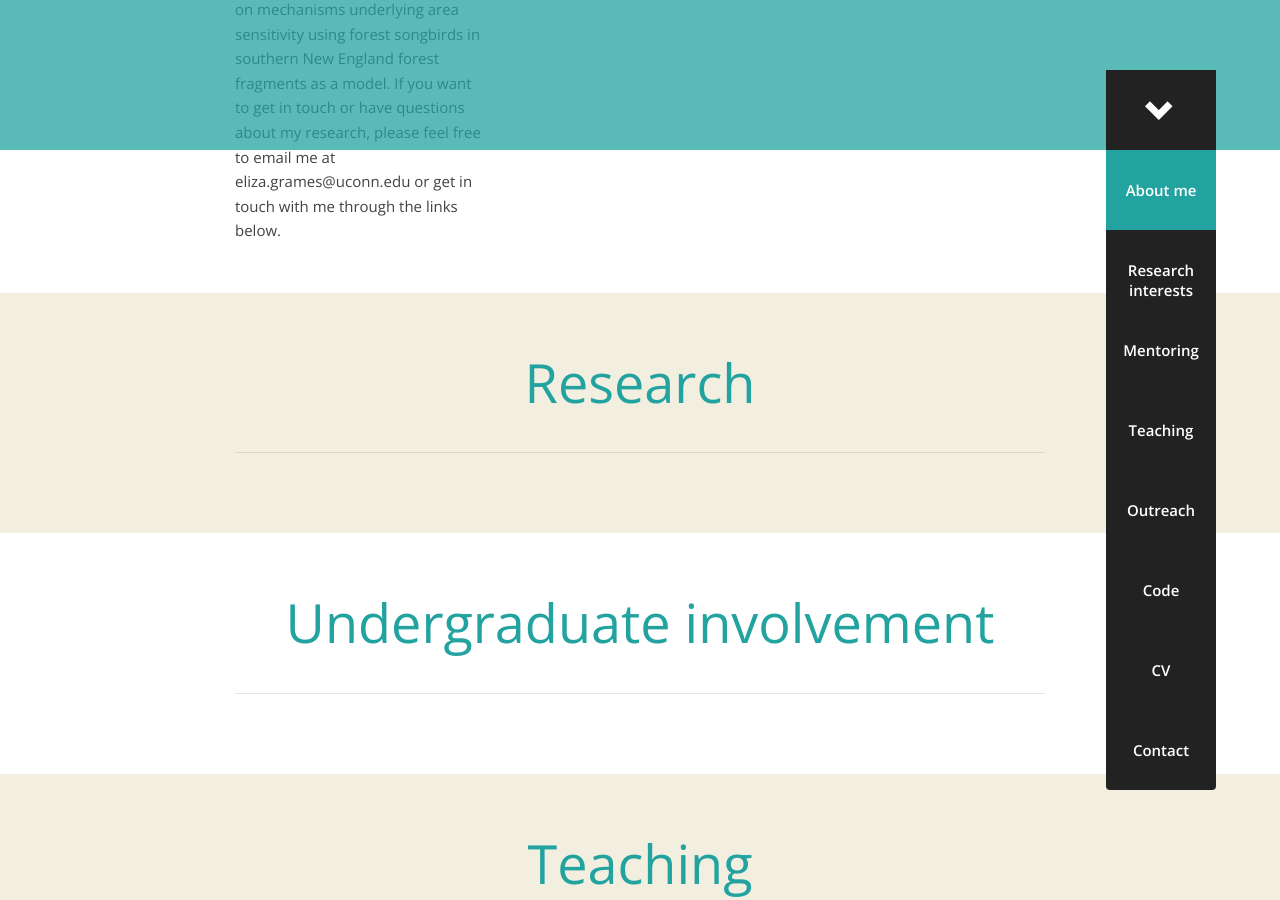
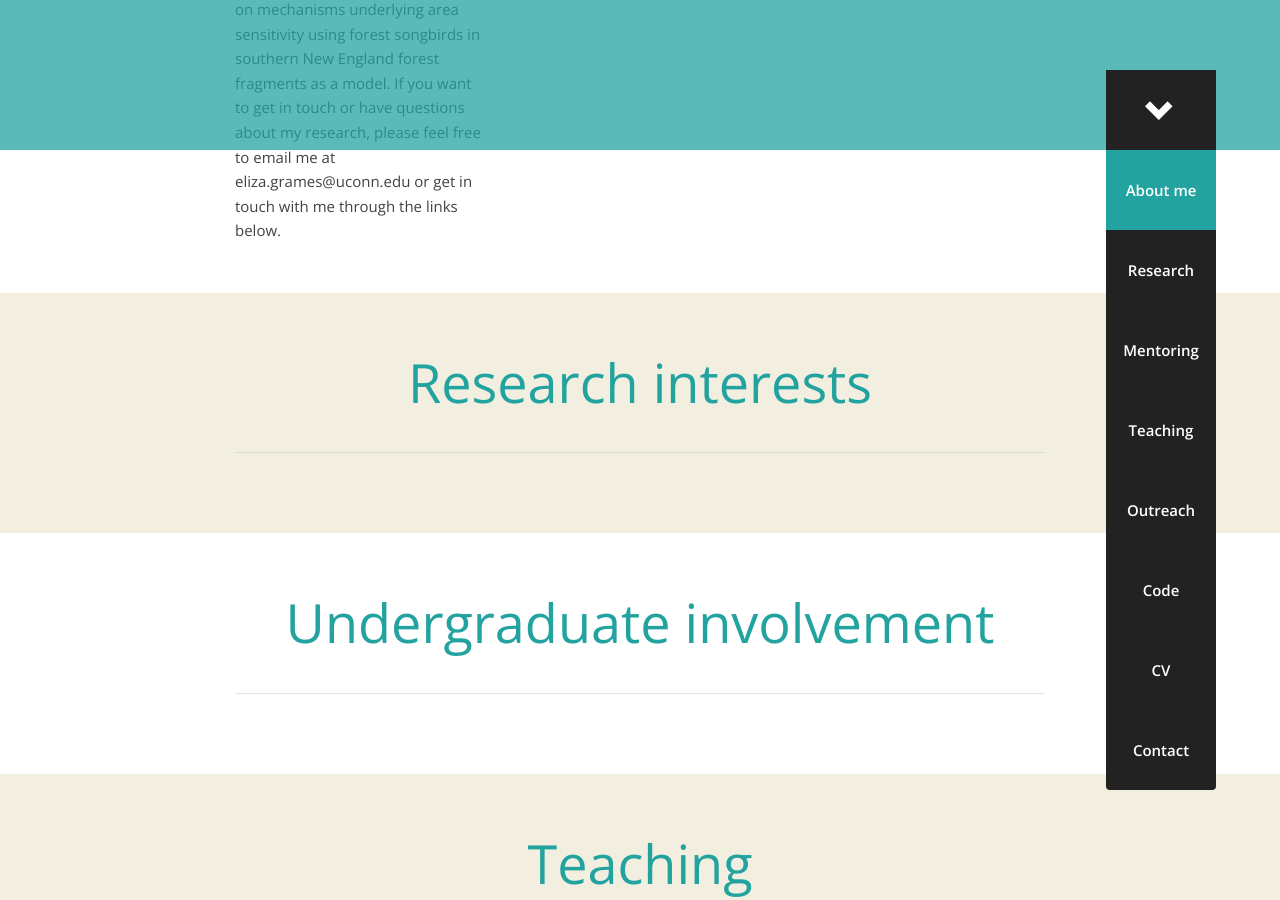
Before and after one commit to elizagrames/elizagrames.github.io, a Jekyll site: the page about/index.html, which Jekyll copies as it is, in a window 1280 px wide and 900 px high, scrolled down 750 px. Built offline with Jekyll 4.4.1, drawn with Linux system fonts in a browser that asks for light colours; nearby versions of some CDN libraries; library files that are not in the unit come from our copies; comment, search, counter and statistics services are not loaded; some of the changed lines change nothing that is shown.

Commit message:
Update index.html

```diff
--- a/about/index.html
+++ b/about/index.html
@@ -76,7 +76,7 @@
 			<div class="collapse navbar-collapse navbar-ex1-collapse">
 				<ul class="nav navbar-nav">
 					<li class="active"><a href="#aboutme">About me</a></li>
-					<li><a href="#research">Research interests</a></li>
+					<li><a href="#research">Research</a></li>
 					<li><a href="#undergrads">Mentoring</a></li>
 					<li><a href="#teaching">Teaching</a></li>
           <li><a href="#outreach">Outreach</a></li>
@@ -117,7 +117,7 @@
 
 		<!--research-->
 		<div id="research" class="container">
-			<h2>Research</h2>
+			<h2>Research interests</h2>
 
 <hr />
 </div>
@@ -173,7 +173,6 @@
 			<li>
 				<a href="mailto:eliza.grames@uconn.edu">
 					<span class="icon icon-email"></span>
-					<span style="unicode-bidi:bidi-override; direction: rtl;">
 						eliza.grames@uconn.edu					</span>
 				</a>
 			</li>
```
